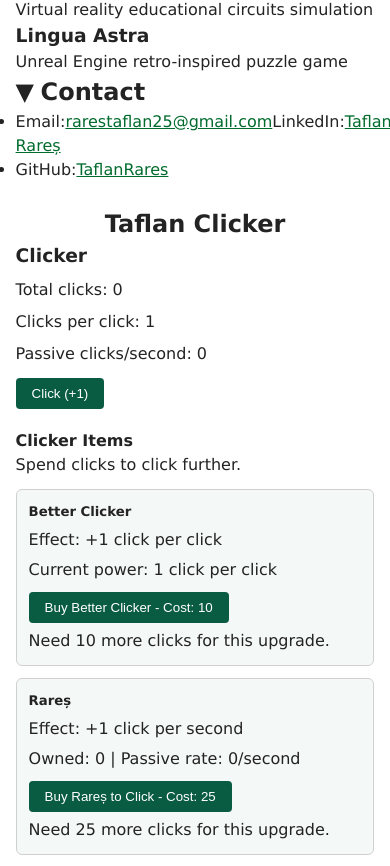
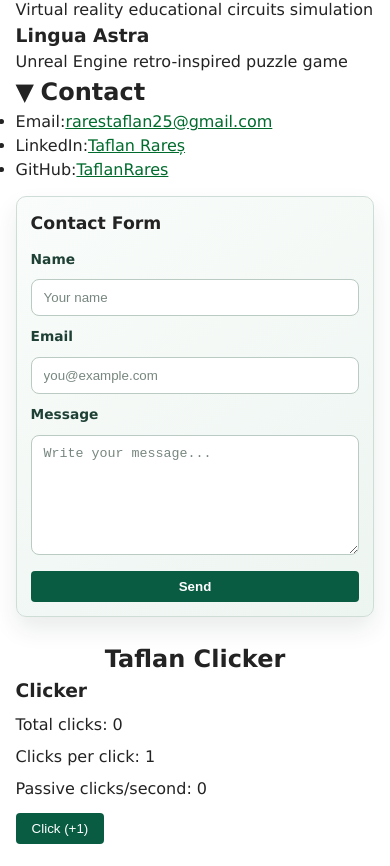
Before and after one commit to TaflanRares/web-programming-laboratory, a React (Vite) app: page / in a window 390 px wide. Shown: the part 1130-1996 px from the top of the page. Built offline with nearby package versions, Linux system fonts and the light colour scheme.

Commit message:
Lab 5 feat: added basic contact form skeleton

```diff
--- a/src/App.css
+++ b/src/App.css
@@ -74,12 +74,109 @@
   text-align: center;
 }
 
-form.contact-form {
-  display: flex;
-  flex-direction: column;
-  gap: 9px;
-  max-width: 75%;
-  margin: 0 auto;
+.contact-form-card {
+  width: min(100%, 560px);
+  margin: 14px auto 0;
+  padding: 18px;
+  border: 1px solid #cfddd7;
+  border-radius: 12px;
+  background: linear-gradient(145deg, #f9fcfa 0%, #edf5f1 100%);
+  box-shadow: 0 12px 24px rgba(5, 44, 30, 0.09);
+}
+
+.contact-form-title {
+  margin-bottom: 12px;
+  font-size: 1.08rem;
+}
+
+.contact-form {
+  display: grid;
+  gap: 10px;
+}
+
+.contact-form-label {
+  font-size: 0.86rem;
+  font-weight: 600;
+  color: #1e4035;
+}
+
+.contact-form-input,
+.contact-form-textarea {
+  width: 100%;
+  border: 1px solid #b9cbc2;
+  border-radius: 8px;
+  background-color: #ffffff;
+  color: #1f2824;
+  padding: 10px 12px;
+  transition: border-color 0.2s ease, box-shadow 0.2s ease, background-color 0.2s ease;
+}
+
+.contact-form-textarea {
+  min-height: 120px;
+  resize: vertical;
+}
+
+.contact-form-input::placeholder,
+.contact-form-textarea::placeholder {
+  color: #77877f;
+}
+
+.contact-form-input:focus,
+.contact-form-textarea:focus {
+  outline: none;
+  border-color: #0d7d5a;
+  box-shadow: 0 0 0 3px rgba(13, 125, 90, 0.2);
+}
+
+.contact-form-button {
+  justify-self: start;
+  min-width: 130px;
+  margin-top: 6px;
+  font-weight: 600;
+}
+
+.contact-form-feedback {
+  margin-top: 12px;
+  padding: 9px 12px;
+  border-radius: 8px;
+  border: 1px solid #bdddc9;
+  background-color: #e2f2ea;
+  color: #0b5a3f;
+  font-size: 0.92rem;
+}
+
+body.dark-mode .contact-form-card {
+  border-color: #4e5f58;
+  background: linear-gradient(145deg, #32413b 0%, #2b3531 100%);
+  box-shadow: none;
+}
+
+body.dark-mode .contact-form-label {
+  color: #ddece5;
+}
+
+body.dark-mode .contact-form-input,
+body.dark-mode .contact-form-textarea {
+  background-color: #2f3a35;
+  border-color: #55655e;
+  color: #e8e8e8;
+}
+
+body.dark-mode .contact-form-input::placeholder,
+body.dark-mode .contact-form-textarea::placeholder {
+  color: #9fb0a8;
+}
+
+body.dark-mode .contact-form-input:focus,
+body.dark-mode .contact-form-textarea:focus {
+  border-color: #53b58a;
+  box-shadow: 0 0 0 3px rgba(83, 181, 138, 0.25);
+}
+
+body.dark-mode .contact-form-feedback {
+  background-color: #355547;
+  border-color: #4a7561;
+  color: #dff5e8;
 }
 
 nav ul {
@@ -294,4 +391,14 @@
     justify-self: stretch;
     width: 100%;
   }
+
+  .contact-form-card {
+    padding: 14px;
+    border-radius: 10px;
+  }
+
+  .contact-form-button {
+    width: 100%;
+    justify-self: stretch;
+  }
 }
--- a/src/App.jsx
+++ b/src/App.jsx
@@ -5,6 +5,7 @@
 import Clicker from './components/Clicker.jsx';
 import ToDoList from './components/ToDoList.jsx';
 import Clock from './components/Clock.jsx';
+import ContactForm from './components/ContactForm.jsx';
 
 const projects = [
   { title: "Portfolio page", description: "Personal portfolio page with React" },
@@ -78,6 +79,8 @@
               <a href="mailto:rarestaflan25@gmail.com">
                 rarestaflan25@gmail.com
               </a>
+            </li>
+            <li>
               LinkedIn:
               <a href="https://www.linkedin.com/in/rarestaflan/">
                 Taflan Rareș
@@ -90,6 +93,7 @@
               </a>
             </li>
           </ul>
+          <ContactForm />
         </div>
         <br/>
 
--- /dev/null
+++ b/src/components/ContactForm.jsx
@@ -0,0 +1,60 @@
+import {useState} from 'react';
+
+function ContactForm() {
+    const [name, setName] = useState('');
+    const [email, setEmail] = useState('');
+    const [message, setMessage] = useState('');
+    const [feedback, setFeedback] = useState('');
+
+    function handleSubmit(event) {
+        event.preventDefault();
+        const displayName = name.trim() || 'friend';
+        setFeedback(`Thank you, ${displayName}! Your message has been received.`);
+    }
+
+    return (
+        <section className="contact-form-card" aria-label="Contact form">
+            <h3 className="contact-form-title">Contact Form</h3>
+            <form className="contact-form" onSubmit={handleSubmit}>
+                <label className="contact-form-label" htmlFor="contact-name">Name</label>
+                <input
+                    id="contact-name"
+                    className="contact-form-input"
+                    type="text"
+                    value={name}
+                    onChange={(e) => setName(e.target.value)}
+                    placeholder="Your name"
+                    required
+                />
+
+                <label className="contact-form-label" htmlFor="contact-email">Email</label>
+                <input
+                    id="contact-email"
+                    className="contact-form-input"
+                    type="email"
+                    value={email}
+                    onChange={(e) => setEmail(e.target.value)}
+                    placeholder="you@example.com"
+                    required
+                />
+
+                <label className="contact-form-label" htmlFor="contact-message">Message</label>
+                <textarea
+                    id="contact-message"
+                    className="contact-form-textarea"
+                    value={message}
+                    onChange={(e) => setMessage(e.target.value)}
+                    placeholder="Write your message..."
+                    required
+                />
+
+                <button type="submit" className="contact-form-button">
+                    Send
+                </button>
+            </form>
+            {feedback && <p className="contact-form-feedback">{feedback}</p>}
+        </section>
+    );
+}
+
+export default ContactForm;
```
